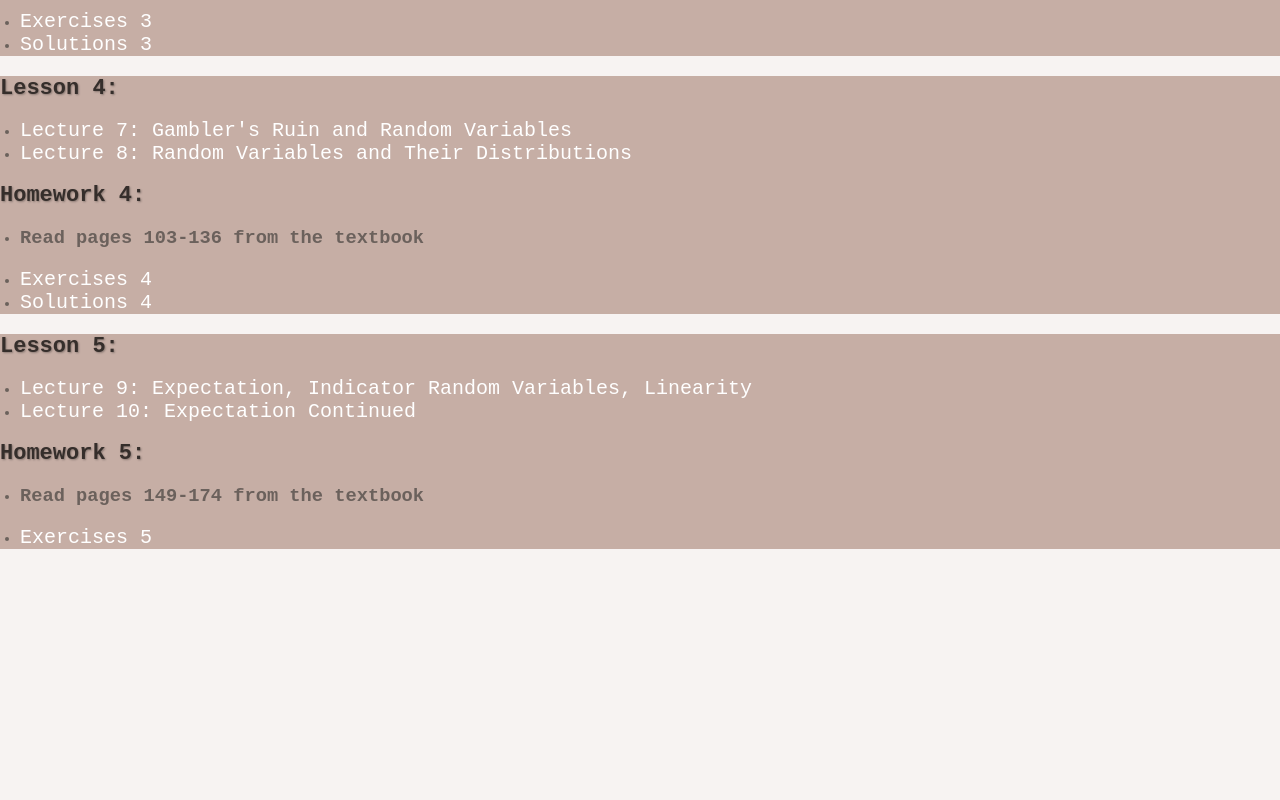
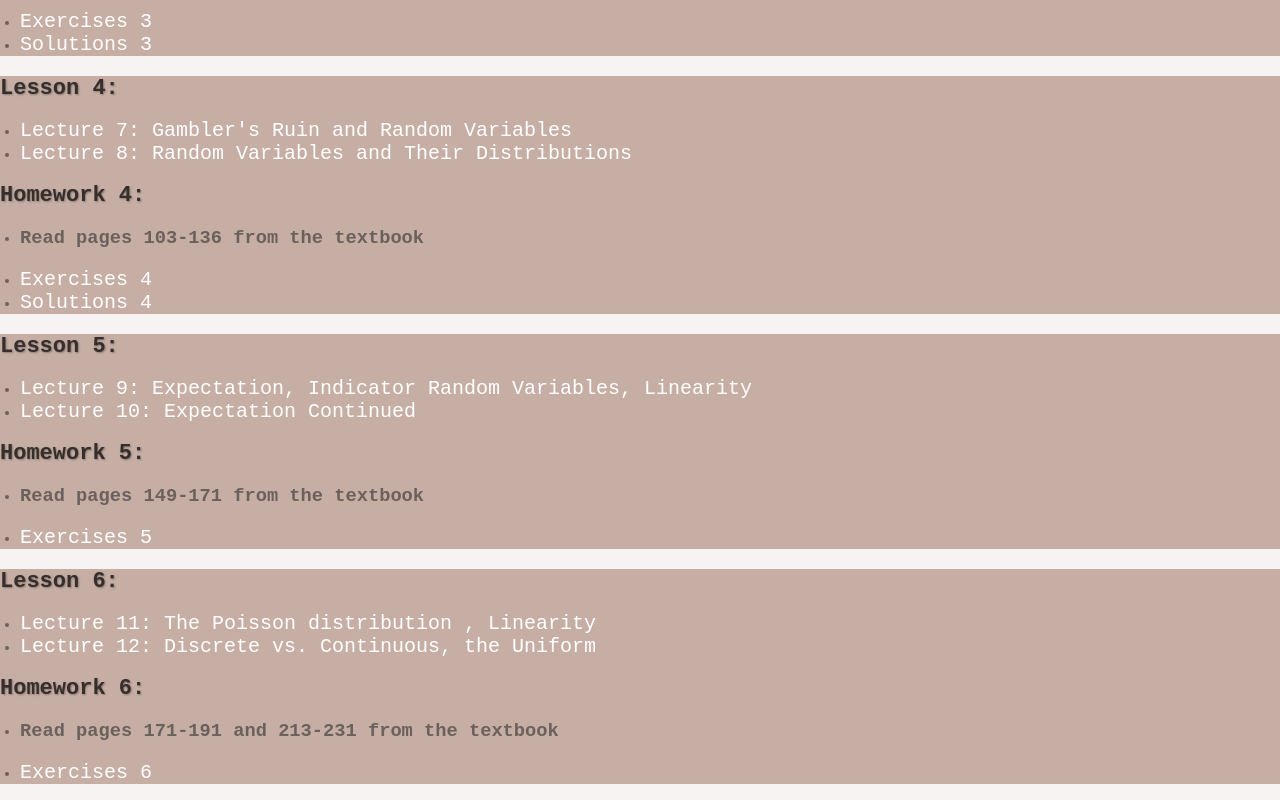
Before and after one commit to zaraordyan/prob-course-page, a plain HTML site: page index.html in a window 1280 px wide. Shown: the part 1078-1878 px from the top of the page. Before the commit the page ends 1643 px from the top, so only its background shows below. Drawn offline with Linux system fonts and the light colour scheme.

Commit message:
Update index.html

```diff
--- a/index.html
+++ b/index.html
@@ -92,7 +92,20 @@
       </ul>
       <h2>Homework 5:</h2>
       <ul>
-        <li><h3>Read pages 149-174 from the textbook</h3></li>
+        <li><h3>Read pages 149-171 from the textbook</h3></li>
         <li><a href="Homework 5.pdf" target="_blank">Exercises 5</a></li>
       </ul>
       </div>
+
+        <div class="less">
+        <h2>Lesson 6:</h2>
+        <ul>
+          <li><a href="https://www.youtube.com/watch?v=TD1N4hxqMzY">Lecture 11: The Poisson distribution , Linearity</a></li>
+          <li><a href="https://www.youtube.com/watch?v=Tci---bVs60">Lecture 12: Discrete vs. Continuous, the Uniform </a></li>
+        </ul>
+        <h2>Homework 6:</h2>
+        <ul>
+          <li><h3>Read pages 171-191 and 213-231 from the textbook</h3></li>
+          <li><a href="Homework 6.pdf" target="_blank">Exercises 6</a></li>
+        </ul>
+        </div>
```
